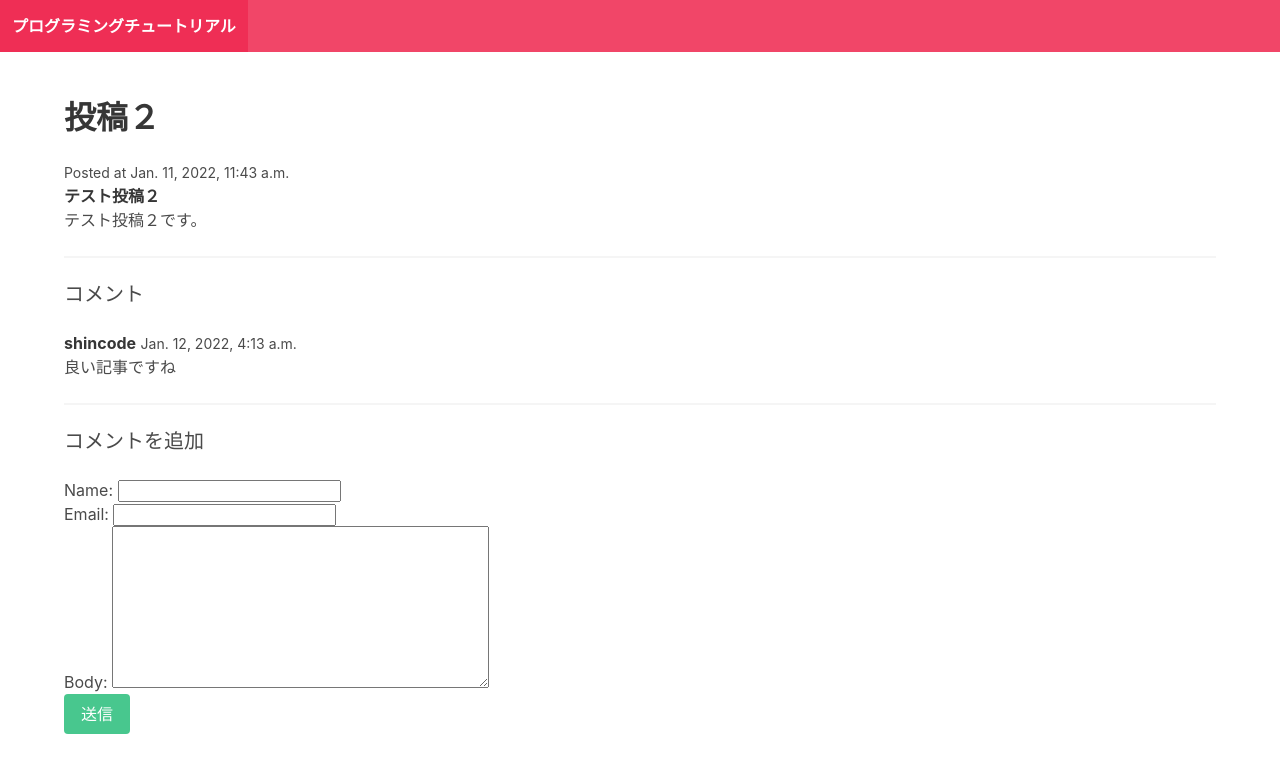
After one commit to Shin-sibainu/django-tutorial-my-blog, a Django app: a page that uses blog/templates/blog/post_detail.html in a window 1280 px wide. The commit adds this page. Shown: the top 773 px of the page. Run offline with Django 4.2, Linux system fonts and the light colour scheme; data comes from the database, SQL or seed files in the repository; both versions use the stored data as it was after the commit.

Commit message:
all done

```diff
--- /dev/null
+++ b/blog/forms.py
@@ -0,0 +1,9 @@
+from django import forms
+
+from .models import Comment
+
+
+class CommentForm(forms.ModelForm):
+    class Meta:
+        model = Comment
+        fields = ["name", "email", "body"]
--- a/blog/models.py
+++ b/blog/models.py
@@ -1,4 +1,5 @@
 from django.db import models
+
 
 class Post(models.Model):
     title = models.CharField(max_length=255)
@@ -9,3 +10,15 @@ class Post(models.Model):
 
     class Meta:
         ordering = ["-data_added"]
+
+
+class Comment(models.Model):
+    post = models.ForeignKey(
+        Post, related_name="comments", on_delete=models.CASCADE)
+    name = models.CharField(max_length=255)
+    email = models.EmailField()
+    body = models.TextField()
+    data_added = models.DateTimeField(auto_now_add=True)
+
+    class Meta:
+        ordering = ["-data_added"]
--- a/blog/templates/blog/frontpage.html
+++ b/blog/templates/blog/frontpage.html
@@ -7,6 +7,8 @@
   <small>Posted at {{post.data_added}}</small>
 
   <p>{{post.intro}}</p>
+
+  <a href="{% url 'post_detail' post.slug %}">もっと読む</a>
   <hr />
 </div>
 {% endfor %} {% endblock %}
--- /dev/null
+++ b/blog/templates/blog/post_detail.html
@@ -0,0 +1,44 @@
+{% extends "blog/base.html" %} {% block content %}
+<h1 class="title">{{post.title}}</h1>
+<small>Posted at {{post.data_added}}</small>
+<p><strong>{{post.intro}}</strong></p>
+<p>{{post.body}}</p>
+
+<hr />
+
+<!-- コメントされたものを表示 -->
+<h2 class="subtitle">コメント</h2>
+
+{% for comment in post.comments.all%}
+<article class="media">
+  <div class="media-content">
+    <div class="content">
+      <p>
+        <strong>{{comment.name}}</strong> <small>{{comment.data_added}}</small>
+        <br />
+        {{comment.body}}
+      </p>
+    </div>
+  </div>
+</article>
+{% empty %}
+<div class="notification">
+  <p>まだコメントがありません。</p>
+</div>
+{% endfor %}
+
+<hr />
+
+<!-- コメント投稿エリア -->
+<h2 class="subtitle">コメントを追加</h2>
+
+<form action="." method="post">
+  {% csrf_token%} {{form.as_p}}
+
+  <div class="field">
+    <div class="control">
+      <button class="button is-success">送信</button>
+    </div>
+  </div>
+</form>
+{% endblock %}
--- a/blog/views.py
+++ b/blog/views.py
@@ -1,7 +1,28 @@
-from django.shortcuts import render
+from django.shortcuts import redirect, render
 from .models import Post
+from .forms import CommentForm
 
 
 def frontpage(request):
     posts = Post.objects.all()
     return render(request, "blog/frontpage.html", {"posts": posts})
+
+
+def post_detail(request, slug):
+    # print(slug) #post-1, post-2
+    post = Post.objects.get(slug=slug)
+    # print(post) #Post Object (2)
+    if request.method == "POST":
+        form = CommentForm(request.POST)
+
+        if form.is_valid():
+            comment = form.save(commit=False)
+            comment.post = post
+            comment.save()
+
+            return redirect("post_detail", slug=post.slug)
+
+    else:
+        form = CommentForm()
+
+    return render(request, "blog/post_detail.html", {"post": post, "form": form})
--- a/myblog/urls.py
+++ b/myblog/urls.py
@@ -1,9 +1,10 @@
 from django.contrib import admin
 from django.urls import path
 
-from blog.views import frontpage
+from blog.views import frontpage, post_detail
 
 urlpatterns = [
     path('admin/', admin.site.urls),
-    path("", frontpage)
+    path("", frontpage),
+    path("<slug:slug>/", post_detail, name="post_detail")
 ]
```
Also changed, not shown: blog/migrations/0002_comment.py (added), db.sqlite3.
